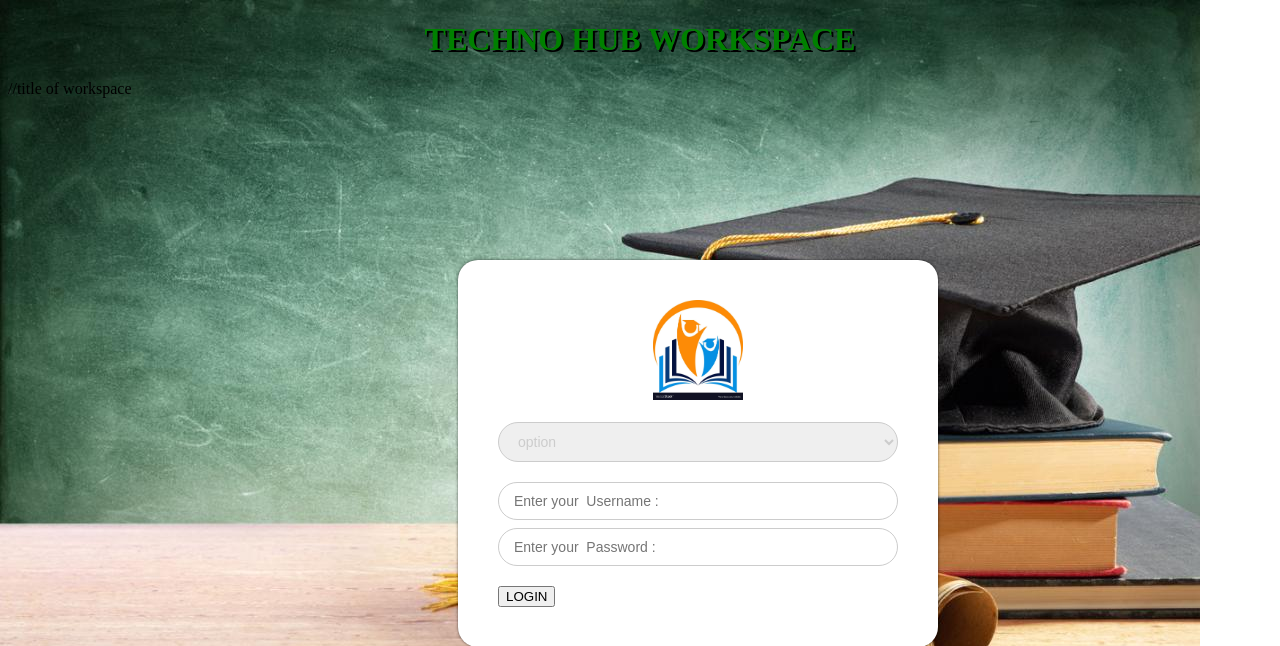
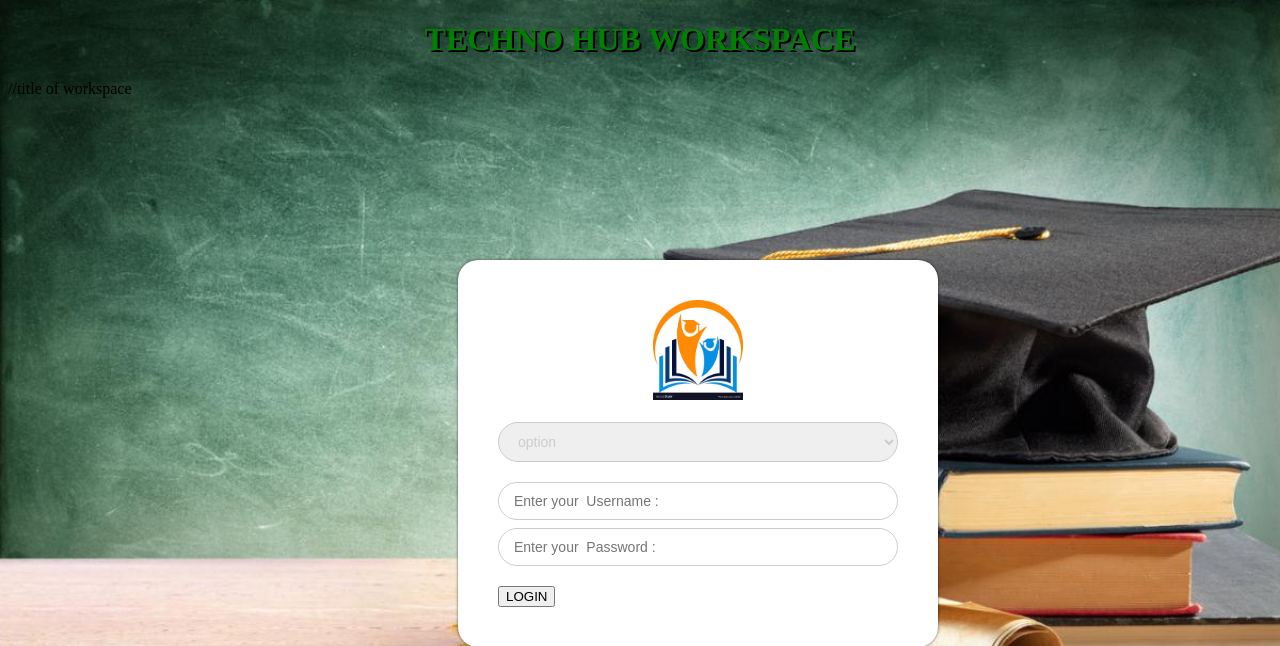
Before and after one commit to OMGUPTA21/Hacktoberfest2022-, a PHP site: page /admin/login1.php in a window 1280 px wide. Shown: the top 646 px of the page. Run offline with PHP 8.4, Linux system fonts and the light colour scheme.

Commit message:
Fix Commented Lines

```diff
--- a/admin/login1.php
+++ b/admin/login1.php
@@ -10,8 +10,8 @@
 <style>
 body {
   background-image: url("study.jpg");
-  background-repeat: no-repeat, repeat;//css done will be done
-  background-size: cover;//cover in order a resize view
+  background-repeat: no-repeat, repeat;/*css done will be done */
+  background-size: cover;/*cover in order a resize view */
 }
 h1{
   color:green;
```
